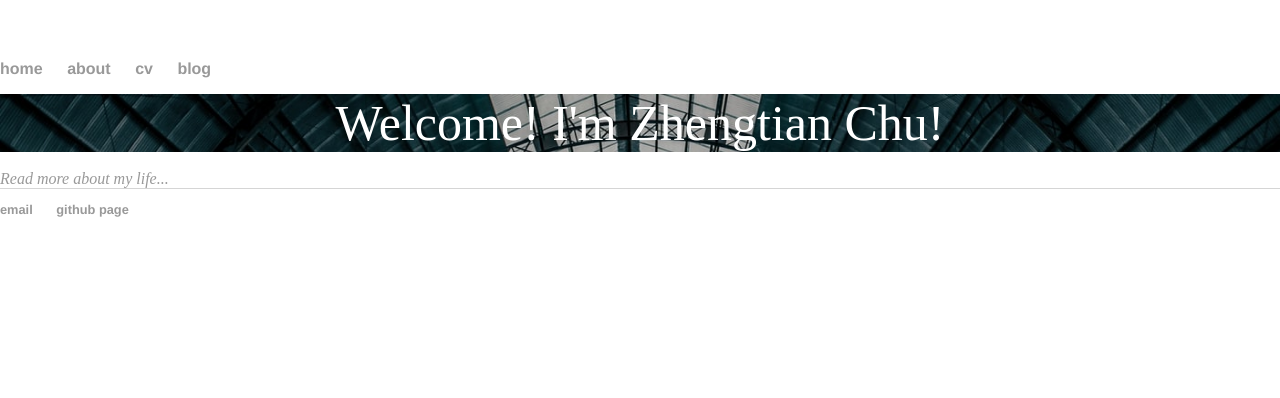
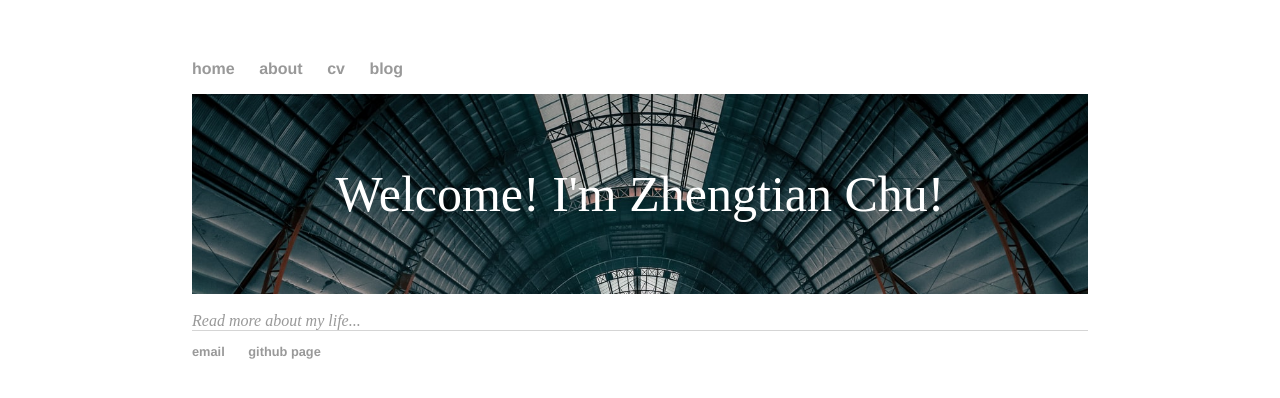
Before and after one commit to scyxx2/lakerschampions.github.io, a Jekyll site: the page built from index.html, in a window 1280 px wide. Shown: the top 398 px of the page. Built offline with Jekyll 4.4.1, drawn with Linux system fonts in a browser that asks for light colours.

Commit message:
Update main.css

```diff
--- a/css/main.css
+++ b/css/main.css
@@ -1,12 +1,12 @@
 body {
     margin: 60px auto;
-    width: 100%;
+    width: 70%;
 }
 .blurb{
     background: url("/img/home.png") no-repeat;
     background-size:100%;
     color:white;
-    height:100%;
+    height:200px;
     font-size:50px;
     text-align: center;
     display: flex;
@@ -15,7 +15,7 @@ body {
 }
 .about{
     background: url("/img/about.jpeg") no-repeat;
-    background-size:100%;
+    background-size:400px;
     color:white;
     height:100%;
     display: flex;
```
